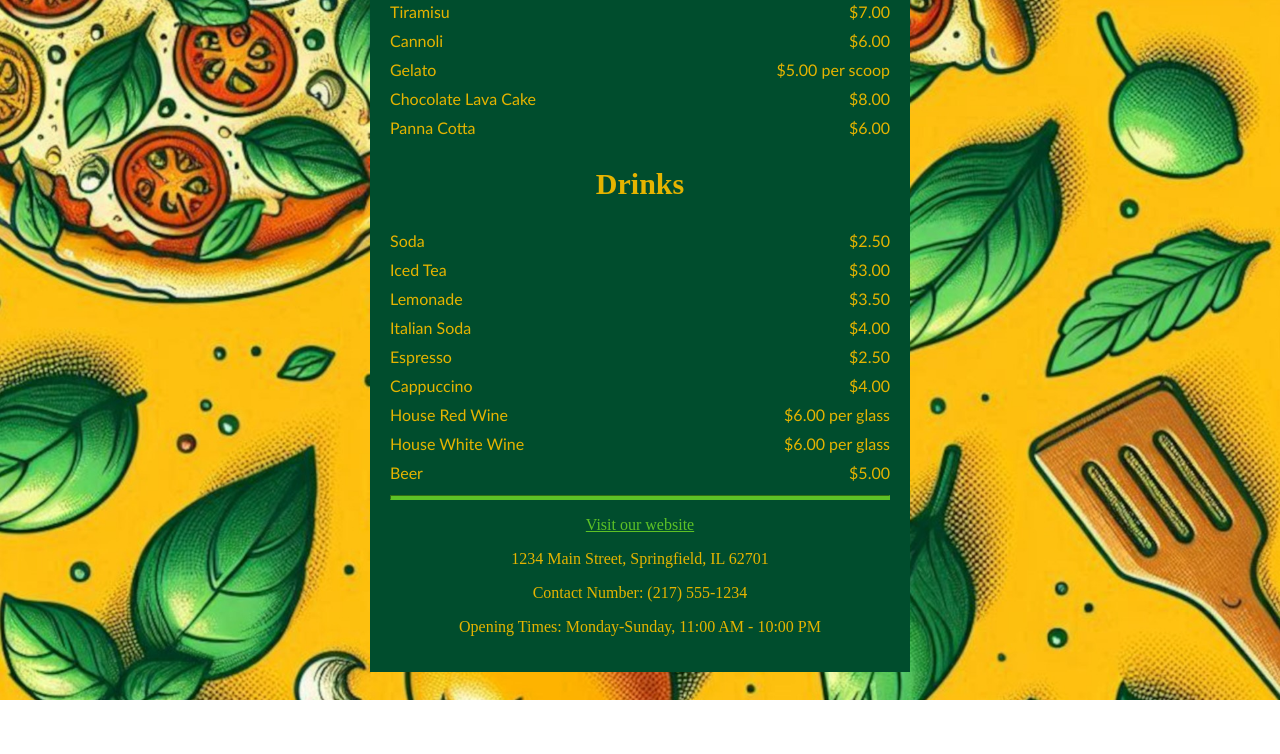
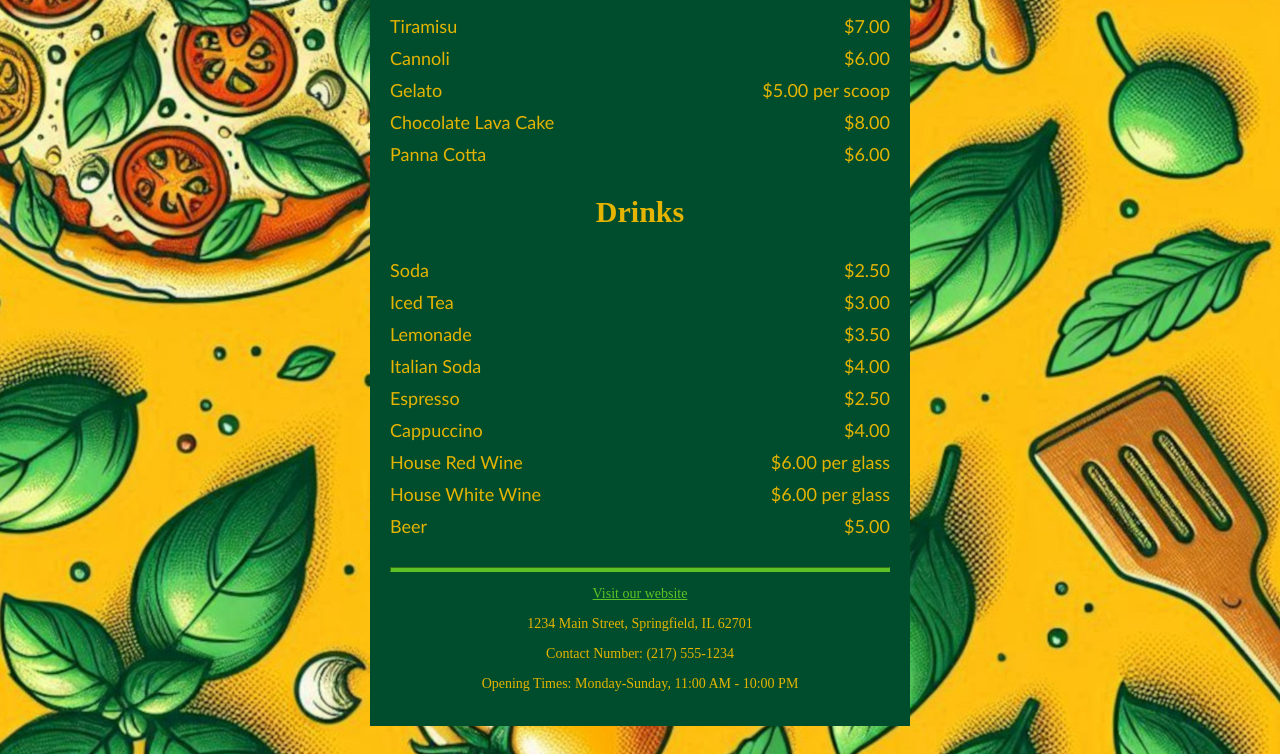
Before and after one commit to achf16/Learning-Responsive-Web-Design, a plain HTML site: page 02_CSS Building a Menu/index.html in a window 1280 px wide. Shown: the part 739-1493 px from the top of the page. Before the commit the page ends 1439 px from the top, so only its background shows below. Drawn offline with Linux system fonts and the light colour scheme.

Commit message:
Added footer and pizza icon 2colors

```diff
--- a/02_CSS Building a Menu/index.html
+++ b/02_CSS Building a Menu/index.html
@@ -134,11 +134,11 @@
                         <p class="product">Beer</p><p class="price">$5.00</p>
                     </article>
                 </section>
-            </main><hr>
+            </main><hr class="bottom-line">
 
             <footer class="footer">
                 <p>
-                    <a href="http://127.0.0.1:5500/02_CSS%20Building%20a%20Menu/index.html"
+                    <a href="https://github.com/achf16/Learning-Responsive-Web-Design/blob/main/02_CSS%20Building%20a%20Menu/media/background1950x2600.jpg"
                        name="link to our website"
                        id="websiteLINK"
                        target="_parent"
--- a/02_CSS Building a Menu/styles.css
+++ b/02_CSS Building a Menu/styles.css
@@ -1,12 +1,13 @@
 h1{
     text-transform: capitalize;
+    margin-bottom: 15px;
 
     }
 h1,h2,p{text-align: center;
         color: #e5b400;}
 body{
     /* background-color:rgb(21, 112, 21) */
-    background-image: url(https://github.com/achf16/Learning-Responsive-Web-Design/blob/dev/02_CSS%20Building%20a%20Menu/media/background1950x2600.jpg?raw=true);
+    background-image: url(https://github.com/achf16/Learning-Responsive-Web-Design/blob/main/02_CSS%20Building%20a%20Menu/media/background1950x2600.jpg?raw=true);
     background-size:cover;
     background-position-y: -115px;
     padding: 20px;
@@ -45,7 +46,11 @@ body{
                     which is necessary when the font name contains spaces or special characters */
                     margin-top: 5px;
                     margin-bottom: 5px;
+                    font-size: 18px;
                 }
+
+
+
 .product{
     text-align: left;
     width: 50%;
@@ -67,12 +72,42 @@ h2{
     font-size: 30px;
 }
 
-.footer a{
+/* .footer a{
     color: #5dc226;
-}
+} */
 
 hr{
     height: 3px;
     background-color:#5dc226;
     border-color:#5dc226;
 }
+
+.bottom-line{
+    margin-top: 25px;
+}
+
+/* FOOTER */
+footer{
+    font-size: 14px;
+}
+
+/* * LVHA */
+a:link{
+    color: #5dc226;
+}
+
+a:visited{  /* Pseudo-selectors in CSS are used to style specific parts or
+                states of elements without the need for extra classes or
+                IDs. They help target elements based on their state,
+                position, or content, providing more control and flexibility
+                in styling. */
+    color: aliceblue;
+}
+
+a:hover{
+    color: #5dc226;
+}
+
+a:active{
+    color: #5dc226;
+}
```
Also changed, not shown: 02_CSS Building a Menu/media/pizza_icon_2colors.jpg (added).
